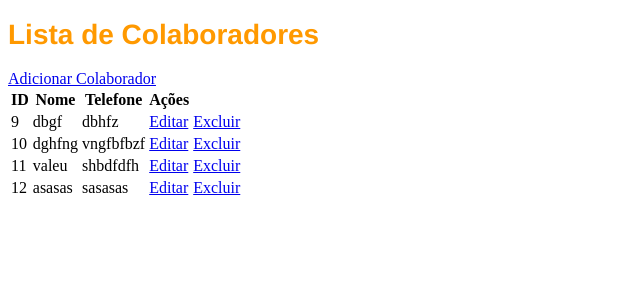
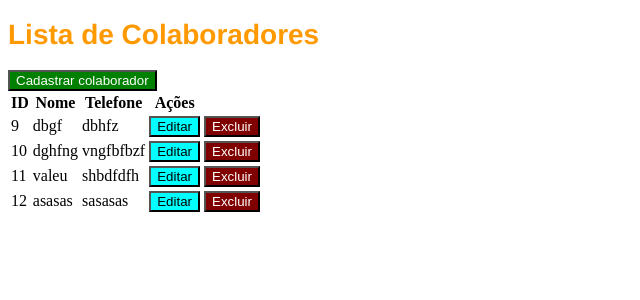
Before and after one commit to Erick-Hebert/epi, a Django app: page / in a window 1280 px wide. Shown: the top 300 px of the page, without its empty margins (0-640 px from the left). Run offline with Django 5.2, Linux system fonts and the light colour scheme; data comes from the database, SQL or seed files in the repository; both versions use the stored data as it was after the commit.

Commit message:
AJuste no excluir e botões coloridos

```diff
--- a/nucleo/templates/nucleo/forms/criar.html
+++ b/nucleo/templates/nucleo/forms/criar.html
@@ -23,7 +23,7 @@
             </div>
             <div>
                 <input type="submit" value="Salvar"/>
-                <a href="{% url 'nucleo-inicial' %}">Cancelar</a>
+                <input type="button" value="Cancelar" onclick="window.location.href='{% url 'nucleo-inicial' %}'">
             </div>
             {% csrf_token %}
         </form>
--- a/nucleo/templates/nucleo/forms/editar.html
+++ b/nucleo/templates/nucleo/forms/editar.html
@@ -22,7 +22,7 @@
             </div>
             <div>
                 <input type="submit" value="Salvar"/>
-                <a href="{% url 'nucleo-inicial' %}">Cancelar</a>
+                <input type="button" value="Cancelar" onclick="window.location.href='{% url 'nucleo-inicial' %}'">
             </div>
             {% csrf_token %}
         </form>
--- a/nucleo/templates/nucleo/forms/excluir.html
+++ b/nucleo/templates/nucleo/forms/excluir.html
@@ -29,7 +29,7 @@
                             <td>{{ colaborador.nome }}</td>
                             <td>{{ colaborador.telefone }}</td>
                             <td><input type="submit" value="Excluir"/></td>
-                            <td><a href="{% url 'nucleo-inicial' %}">Cancelar</a></td>
+                            <td><input type="button" value="Cancelar" onclick="window.location.href='{% url 'nucleo-inicial' %}'"></td>
                         </tr>
                     </tbody>
                 </table>
--- a/nucleo/templates/nucleo/index.html
+++ b/nucleo/templates/nucleo/index.html
@@ -15,7 +15,7 @@
 
     <div class="container">
         <h1>Lista de Colaboradores</h1>
-        <a href="{% url 'nucleo-criar' %}">Adicionar Colaborador</a>
+        <input type="button" value="Cadastrar colaborador" onclick="window.location.href='{% url 'nucleo-criar' %}'" style="background-color: green; color: white;">
         <br/>
         <table>
             <thead>
@@ -32,8 +32,8 @@
                         <td>{{ colaborador.id }}</td>
                         <td>{{ colaborador.nome }}</td>
                         <td>{{ colaborador.telefone }}</td>
-                        <td><a href="{% url 'nucleo-editar' colaborador.id %}">Editar</a></td>
-                        <td><a href="{% url 'nucleo-excluir' colaborador.id %}">Excluir</a></td>
+                        <td><input type="button" value="Editar" onclick="window.location.href='{% url 'nucleo-editar' colaborador.id %}'" style="background-color: aqua; color: black;"></td>
+                        <td><input type="button" value="Excluir" onclick="window.location.href='{% url 'nucleo-excluir' colaborador.id %}'" style="background-color: maroon; color: white;"></td>
                     </tr>
                 {% empty %}
                     <tr>
```
Also changed, not shown: db.sqlite3.
